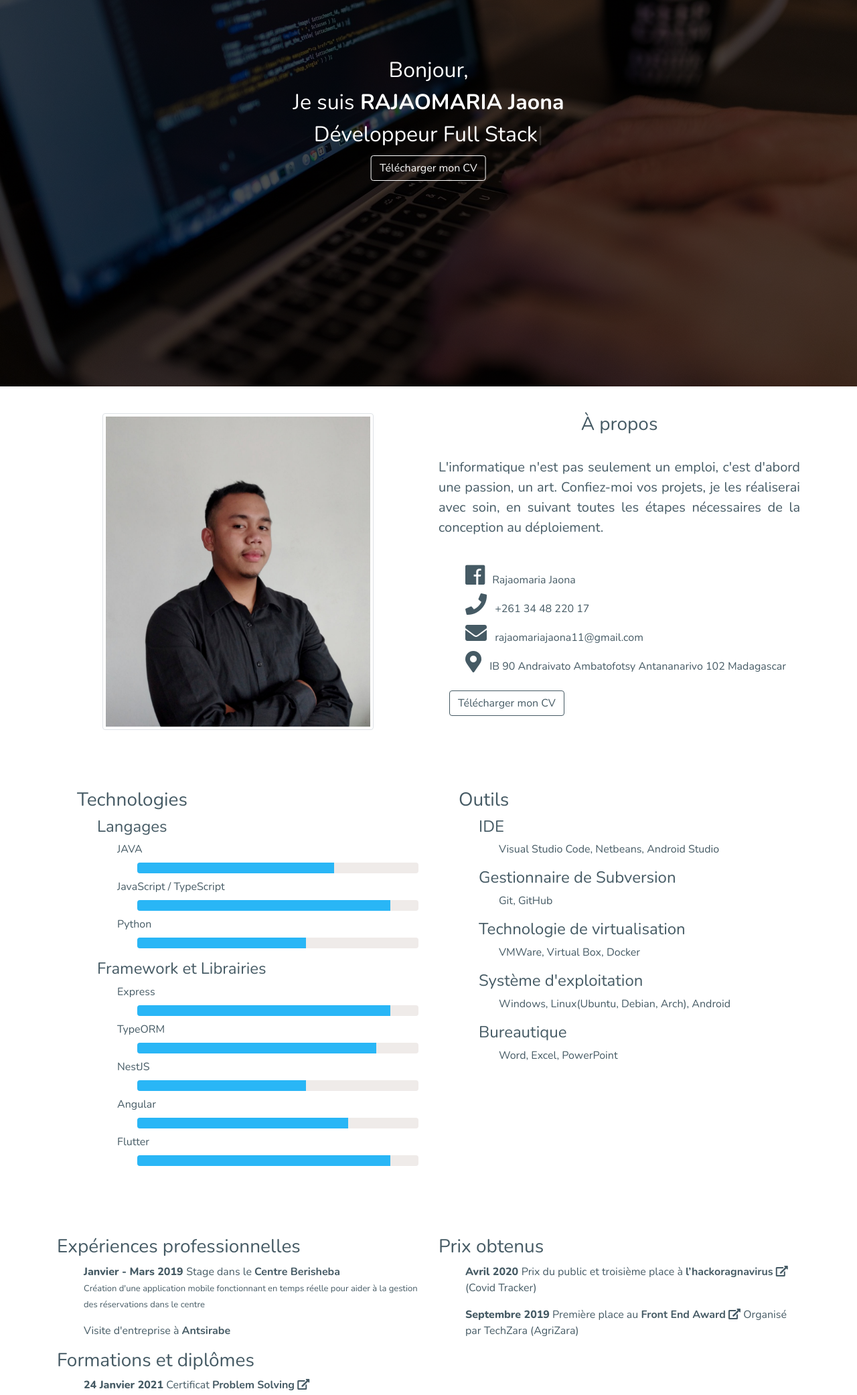
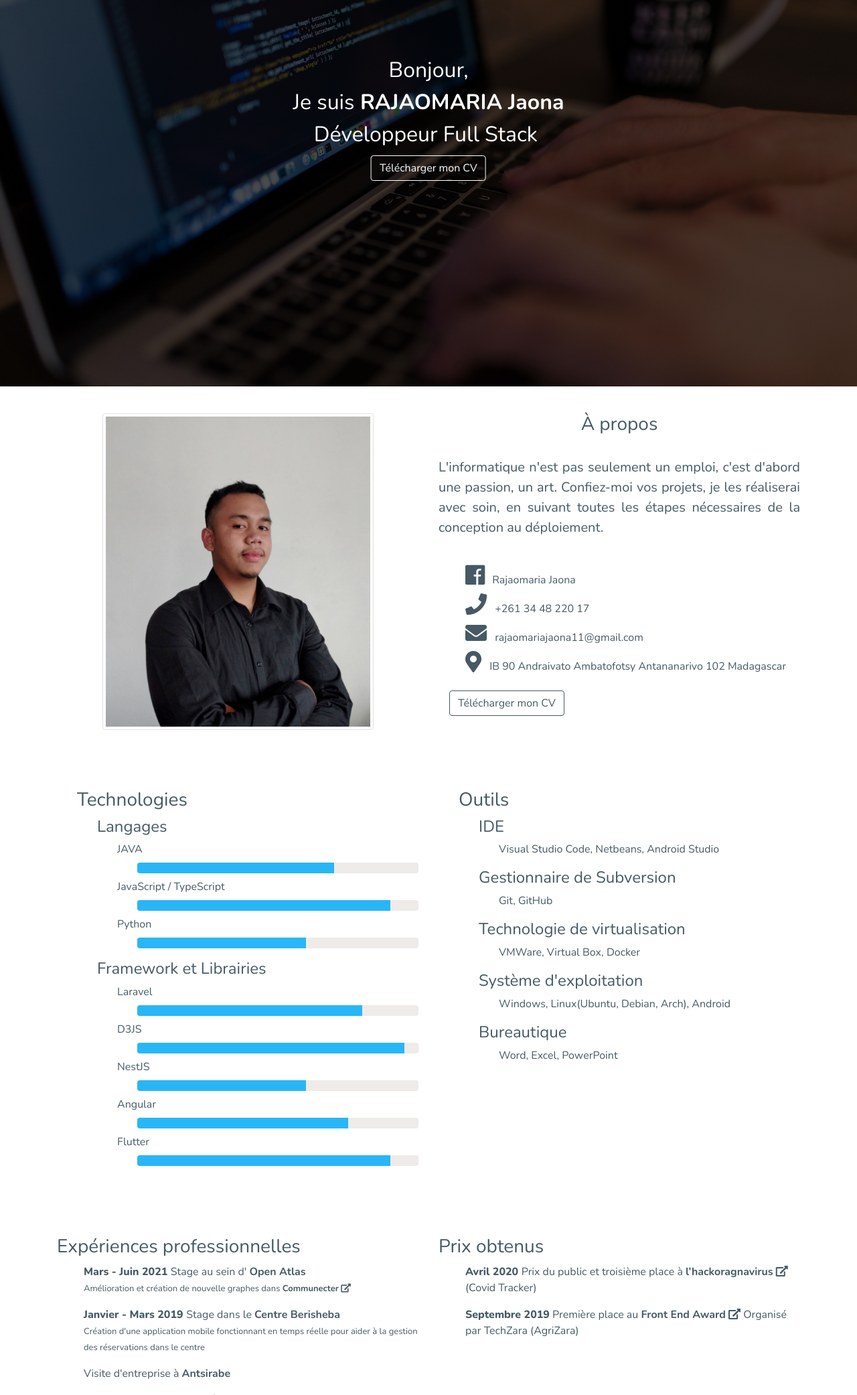
Before and after one commit to rajaomariajaona/my-website, a website: page index.html in a window 1280 px wide. Shown: the part 223-2306 px from the top of the page at 67% size. Drawn offline with nearby package versions, Linux system fonts and the light colour scheme; files that its build step writes are made by us from their sources.

Commit message:
feat add open atlas stage

```diff
--- a/assets/js/index.js
+++ b/assets/js/index.js
@@ -18,6 +18,41 @@ function changeColors() {
 }
 
 let cards = [
+  {
+    id: 2,
+    title: "Cliquez pour voir plus",
+    type: ["web"],
+    technologie: ["Yii", "MongoDB", "D3JS"],
+    image: "assets/images/communecter/communecter.jpg",
+    body: "Module Graph de <strong> Communecter</strong>",
+    details: "",
+    captures: [
+      {
+        src: "assets/images/communecter/mindmap.png",
+        opts: {
+          caption: "Mindmap Graph",
+        },
+      },
+      {
+        src: "assets/images/communecter/network.png",
+        opts: {
+          caption: "Network Graph",
+        },
+      },
+      {
+        src: "assets/images/communecter/circle.png",
+        opts: {
+          caption: "Circle Graph",
+        },
+      },
+      {
+        src: "assets/images/communecter/relation.png",
+        opts: {
+          caption: "Relation Graph",
+        },
+      },
+    ],
+  },
   {
     id: 3,
     title: "Cliquez pour voir plus",
--- a/index.html
+++ b/index.html
@@ -142,18 +142,18 @@
                     </ul>
                     <h4 class="level-2">Framework et Librairies</h4>
                     <ul class="level-3 p-0">
-                        <li> Express
+                        <li> Laravel
                             <div class="level-1 my-2">
                                 <div class="progress">
-                                    <div class="progress-bar" style="width: 90%;" role="progressbar" aria-valuenow="0"
+                                    <div class="progress-bar" style="width: 80%;" role="progressbar" aria-valuenow="0"
                                         aria-valuemin="0" aria-valuemax="100"></div>
                                 </div>
                             </div>
                         </li>
-                        <li> TypeORM
+                        <li> D3JS
                             <div class="level-1 my-2">
                                 <div class="progress">
-                                    <div class="progress-bar" style="width: 85%;" role="progressbar" aria-valuenow="0"
+                                    <div class="progress-bar" style="width: 95%;" role="progressbar" aria-valuenow="0"
                                         aria-valuemin="0" aria-valuemax="100"></div>
                                 </div>
                             </div>
@@ -220,6 +220,15 @@
                 <div id="experience" class="my-3">
                     <h3>Expériences professionnelles</h3>
                     <ul>
+                        <li>
+                            <p> <span class="date"> Mars - Juin 2021 </span> Stage au sein d' <strong>
+                                    Open Atlas
+                                </strong> <br>
+                                <span class="experience-details"> Amélioration et création de nouvelle graphes dans <strong>Communecter</strong><a
+                                    href="https://www.hackerrank.com/certificates/6c58fe686604" target="_blank"
+                                    rel="noopener noreferrer"> <i class="fa fa-external-link-alt"></i> </a></span>
+                            </p>
+                        </li>
                         <li>
                             <p> <span class="date"> Janvier - Mars 2019 </span> Stage dans le <strong>
                                     Centre Berisheba
```
Also changed, not shown: assets/images/communecter/circle.png (added), assets/images/communecter/communecter.jpg (added), assets/images/communecter/mindmap.png (added), assets/images/communecter/network.png (added), assets/images/communecter/relation.png (added).
